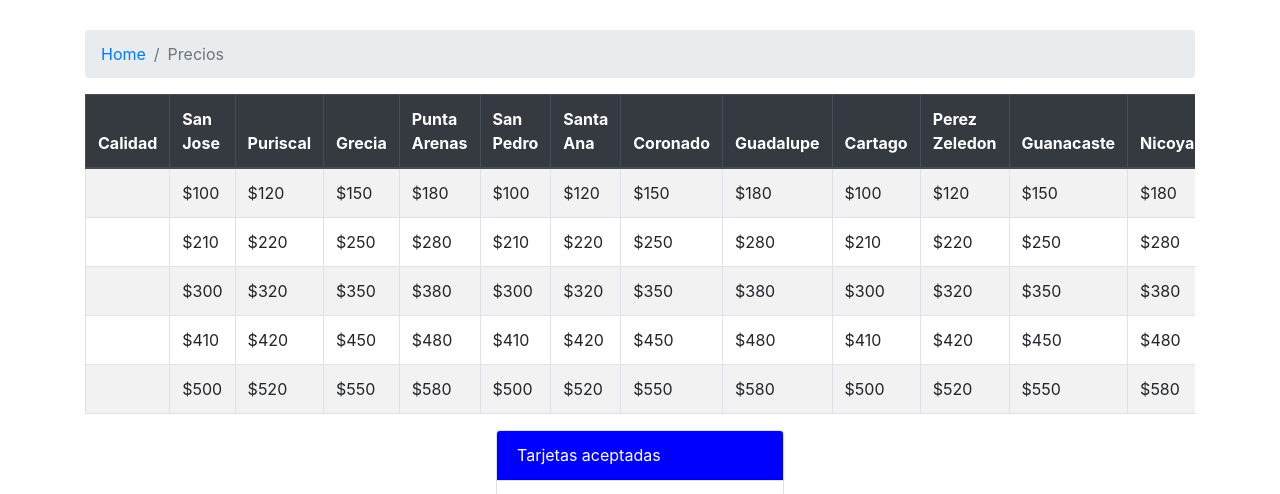
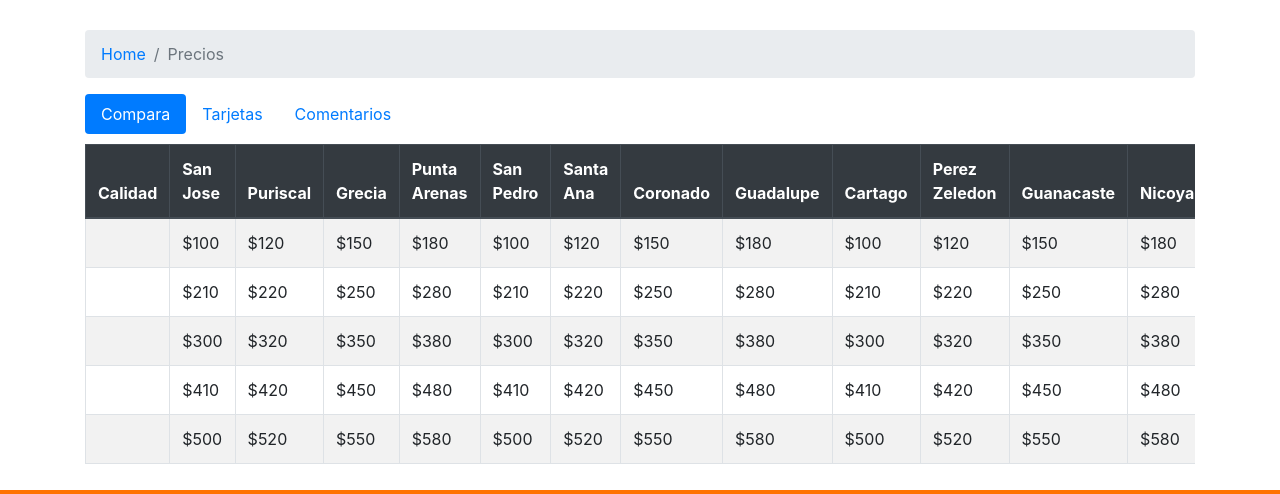
Before and after one commit to fpineda-dev/CapacitacionFran, a website: page precios.html in a window 1280 px wide. Shown: the part 274-768 px from the top of the page. Drawn offline with nearby package versions, Linux system fonts and the light colour scheme; a web font is replaced by a local one.

Commit message:
usando pestañas en la seccion de precios

```diff
--- a/css/main.css
+++ b/css/main.css
@@ -72,3 +72,7 @@
     width: 20px;
     height: 20px;
 }
+
+.tab-content {
+    padding-top: 10px;
+}
--- a/precios.html
+++ b/precios.html
@@ -1,5 +1,6 @@
 <!doctype html>
 <html lang="en">
+
 <head>
   <!-- Required meta tags -->
   <meta charset="utf-8">
@@ -10,10 +11,12 @@
   <link rel="stylesheet" href="./css/main.css">
   <title>Oficios y Habilidades</title>
 </head>
+
 <body>
   <nav class="navbar navbar-expand-md navbar-dark bg-dark fixed-top">
     <a href="#" class="navbar-brand">Obras</a>
-     <button class="navbar-toggler" type="button" data-toggle="collapse" data-target="#navbarSupportedContent" aria-controls="navbarNavDropdown" aria-expanded="false" aria-label="Toggle navigation">
+    <button class="navbar-toggler" type="button" data-toggle="collapse" data-target="#navbarSupportedContent"
+      aria-controls="navbarNavDropdown" aria-expanded="false" aria-label="Toggle navigation">
       <span class="navbar-toggler-icon"></span>
     </button>
     <div class="collapse navbar-collapse" id="navbarSupportedContent">
@@ -37,6 +40,24 @@
         <li class="breadcrumb-item active" aria-current="page">Precios</li>
       </ol>
     </nav>
+    <ul class="nav nav-pills" id="myTab" role="tablist">
+      <li class="nav-item">
+        <a href="#compara" class="nav-link active" id="compara-tab" data-toggle="pill"
+        role="tab" aria-controls="compara" aria-selected="true">Compara</a>
+      </li>
+      <li class="nav-item">
+        <a href="#tarjetas" class="nav-link" id="tarjetas-tab" data-toggle="pill"
+        role="tab" aria-controls="tarjetas" aria-selected="false">Tarjetas</a>
+      </li>
+      <li class="nav-item">
+        <a href="#comentarios" class="nav-link" id="comentarios-tab" data-toggle="pill"
+        role="tab" aria-controls="comentarios" aria-selected="false">Comentarios</a>
+      </li>
+
+    </ul>
+
+    <div class="tab-content" id="myTabContent">
+      <div class="tab-pane fade show active" id="compara" role="tabpanel" aria-labelledby="compara-tab">
 
         <div class="table-responsive">
           <table class="table table-bordered table-striped">
@@ -153,6 +174,10 @@
           </table>
         </div>
 
+
+      </div>
+
+      <div class="tab-pane fade" id="tarjetas" role="tabpanel" aria-labelledby="tarjetas-tab">
         <div class="d-flex justify-content-center">
           <div class="card" style="width: 18rem;">
             <div class="card-header" style="background-color: blue; color: white;">
@@ -167,14 +192,21 @@
         </div>
 
       </div>
+      <div class="tab-pane fade" id="comentarios" role="tabpanel" aria-labelledby="comentarios-tab">Comentarios</div>
+
+    </div> <!--Fin Tab Content-->
+
+
+
+  </div>
 
   <footer class="footer">
     <div class="row">
       <div class="col-sm-4 d-flex flex-column social">
-        <a href="http://www.facebook.com"><img class="face__img" src="./assets/Facebook.png" alt=""/> Facebook</a>
-        <a href="http://www.twitter.com"><img class="twi__img" src="./assets/twitter.png" alt=""/> Twitter</a>
-        <a href="http://www.instagram.com"><img class="inst__img" src="./assets/instagram.png" alt=""/> Instagram</a>
-        <a href="http://www.google.com"><img class="goo__img" src="./assets/google.png" alt=""/> Google+</a>
+        <a href="http://www.facebook.com"><img class="face__img" src="./assets/Facebook.png" alt="" /> Facebook</a>
+        <a href="http://www.twitter.com"><img class="twi__img" src="./assets/twitter.png" alt="" /> Twitter</a>
+        <a href="http://www.instagram.com"><img class="inst__img" src="./assets/instagram.png" alt="" /> Instagram</a>
+        <a href="http://www.google.com"><img class="goo__img" src="./assets/google.png" alt="" /> Google+</a>
       </div>
       <div class="col-sm-4">
         <address>
@@ -200,4 +232,5 @@
   <script src="node_modules/popper.js/dist/popper.min.js"></script>
   <script src="node_modules/bootstrap/dist/js/bootstrap.min.js"></script>
 </body>
+
 </html>
```
Lines whose indentation alone changed are shown as unchanged.
